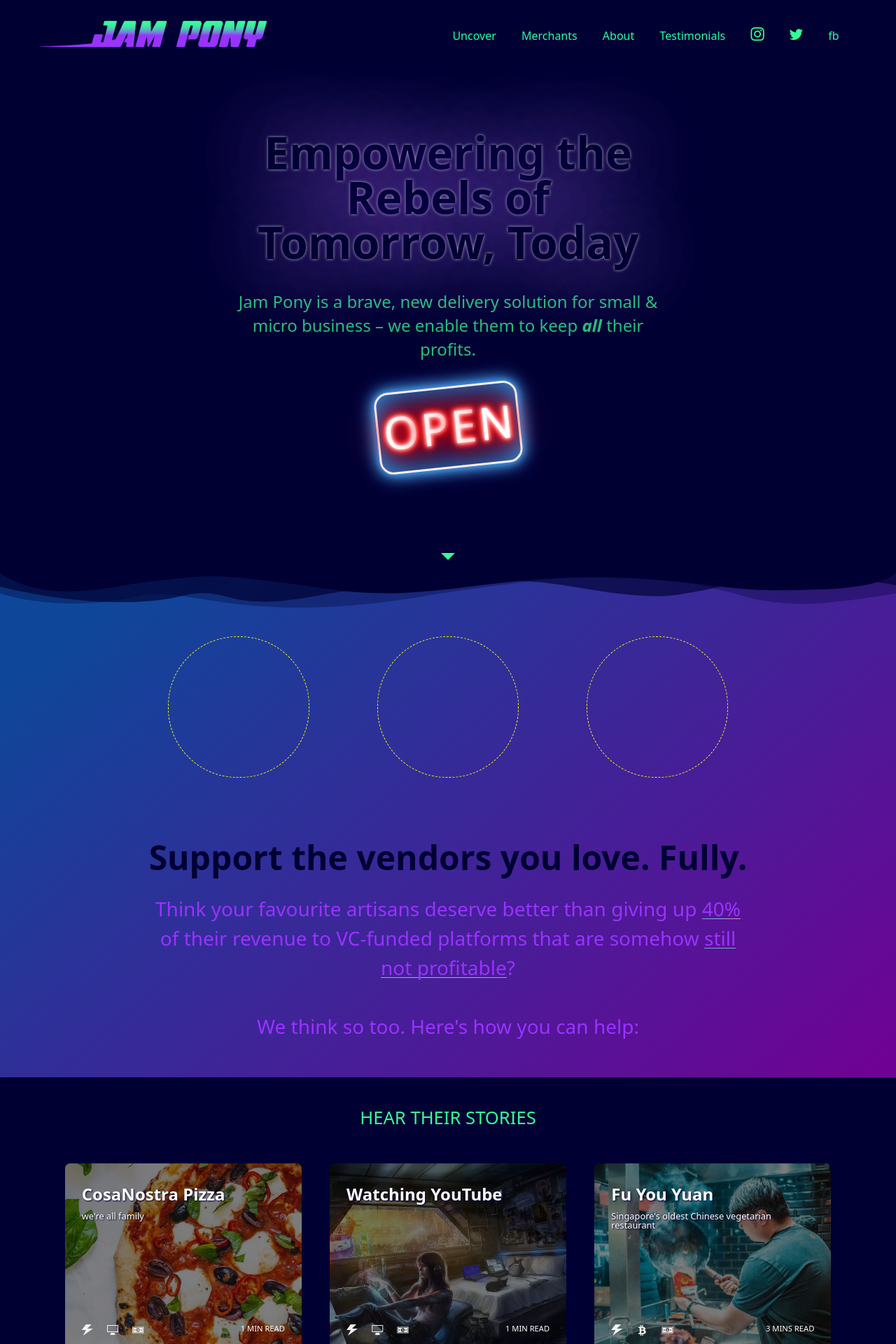
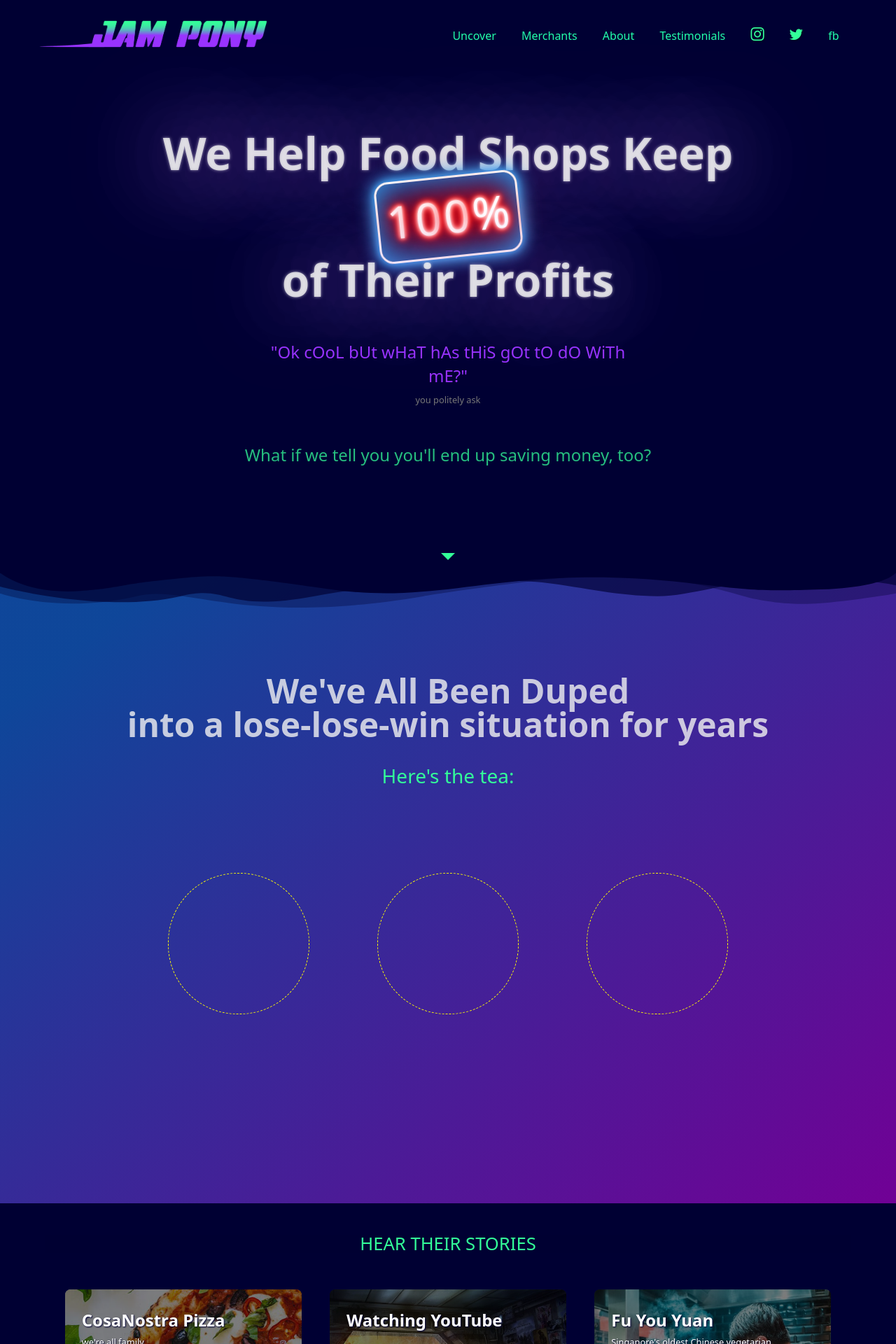
Before and after one commit to poppacalypse/jampony_delivery, a Jekyll site: the page built from index.html, in a window 1280 px wide. Shown: the top 1920 px of the page at 70% size. Built offline with Jekyll 4.4.1, drawn with Linux system fonts in a browser that asks for light colours; some web fonts are replaced.

Commit message:
Start on new breakthrough above-the-fold copy and styling.

```diff
--- a/css/main.css
+++ b/css/main.css
@@ -134,22 +134,29 @@
   z-index: 30;
 }
 .hero-content h1 {
-  /* color: rgba(241, 241, 241, 0.8); */
-  color: #003;
+  color: rgba(241, 241, 241, 0.8);
+  filter: drop-shadow(0 0 2px rgba(255, 255, 255, 0.75));
   font-size: 4rem;
   font-weight: 800;
-  padding: 0 25vw;
+  padding: 0 15vw;
   text-shadow: 0 0 137px #93f;
-  filter: drop-shadow(0 0 2px rgba(255, 255, 255, 0.75));
-
 }
 .hero-content .subtitle {
-  /* background-color: rgba(0, 0, 51, 0.5); */
-  /* text-shadow: 0 0 5px #003; */
-  color: rgba(51, 255, 153, 0.75);
   font-size: 1.5rem;
   line-height: 2.125rem;
-  margin: 4vh 25vw;
+}
+.hero-content .subtitle-purple {
+  color: #93f;
+  margin: 6vh 30vw 0;
+}
+.hero-content .subtitle-grey {
+  color: #777;
+  font-size: 0.8rem;
+  margin-top: 0;
+}
+.hero-content .subtitle-green {
+  color: rgba(51, 255, 153, 0.75);
+  margin: 5vh 25vw;
 }
 .placeholder-square {
   width: 20vh;
@@ -157,13 +164,6 @@
   border: dashed 1px yellow;
   margin: 0 auto;
 }
-.hero-content .subtitle2 {
-  color: #93f;
-  font-size: 1.5rem;
-  line-height: 2.125rem;
-  margin: 4vh 30vw;
-}
-
 .full-hero:after {
   border: 0.625rem solid;
   border-color: #3f9 transparent transparent;
@@ -185,7 +185,7 @@
 .home-about {
   background-image: linear-gradient(140deg, rgba(24, 117, 222, .6) 10%, rgba(188, 1, 215, .6) 100%);
   background-size: cover;
-  height: 80vh;
+  height: 100vh;
   position: relative;
 }
 .home-about a {
@@ -205,13 +205,14 @@
   width: 200px;
 }
 .about-title {
-  color: #003;
+  color: rgba(241, 241, 241, 0.8);
   font-size: 3rem;
   font-weight: 800;
   text-align: center;
+  padding-top: 3em;
 }
 .about-subtitle {
-  color: #93f;
+  color: #3f9;
   font-size: 1.75rem;
   line-height: 1.5em;
   padding: 1em 17vw;
--- a/index.html
+++ b/index.html
@@ -4,20 +4,22 @@
 
 <main class="full-hero">
   <div class="hero-content">
-    <h1>Empowering the Rebels of Tomorrow, Today</h1>
-    <p class="subtitle">
-      Jam Pony is a brave, new delivery solution for small &amp micro business &ndash; we enable them to keep <strong><em>all</em></strong> their profits.</p>
-      <!-- <p class="placeholder-square"></p> -->
-    <div class="neon-sign">
+    <h1>We Help Food Shops Keep</h1><div class="neon-sign">
       <a href="link to all stories">
        <p>
-         <span>O</span>
-         <span>P</span>
-         <span>E</span>
-         <span>N</span>
+         <span>1</span>
+         <span>0</span>
+         <span>0</span>
+         <span>%</span>
        </p>
       </a>
     </div>
+    <h1>of Their Profits</h1>
+    <p class="subtitle subtitle-purple">
+      "Ok cOoL bUt wHaT hAs tHiS gOt tO dO WiTh mE?"</p>
+    <p class="subtitle subtitle-grey">you politely ask</p>
+    <p class="subtitle subtitle-green">What if we tell you you'll end up saving money, too?
+    </p>
   </div>
 </main>
 
@@ -33,15 +35,17 @@
         d="M766.1,28.9c-200-57.5-266,65.5-395.1,19.5C242,1.8,242,5.4,184.8,20.6C128,35.8,132.3,44.9,89.9,52.5C28.6,63.7,0,0,0,0 h1000c0,0-9.9,40.9-83.6,48.1S829.6,47,766.1,28.9z">
     </path>
   </svg>
+  <div class="about-title">We've All Been Duped
+  <br>into a lose-lose-win situation for years</div>
+  <div class="about-subtitle">Here's the tea:</div>
   <div class="about-awards">
     <div class="award"></div>
     <div class="award"></div>
     <div class="award"></div>
   </div>
-  <div class="about-title">Support the vendors you love. Fully.</div>
-  <p class="about-subtitle">Think your favourite artisans deserve better than giving up <a class="underline" href="link to stats/ article">40%</a> of their revenue to VC-funded platforms that are somehow <a class="underline" href="link to google search terms">still not profitable</a>?
+  <!-- <p class="about-subtitle">Think your favourite artisans deserve better than giving up <a class="underline" href="link to stats/ article">40%</a> of their revenue to VC-funded platforms that are somehow <a class="underline" href="link to google search terms">still not profitable</a>? -->
   <br>
-  <br>We think so too. Here's how you can help:</p>
+  <!-- <br>We think so too. Here's how you can help:</p> -->
 </section>
 
 <section class="home-cards">
```
Also changed, not shown: 15 other files.
